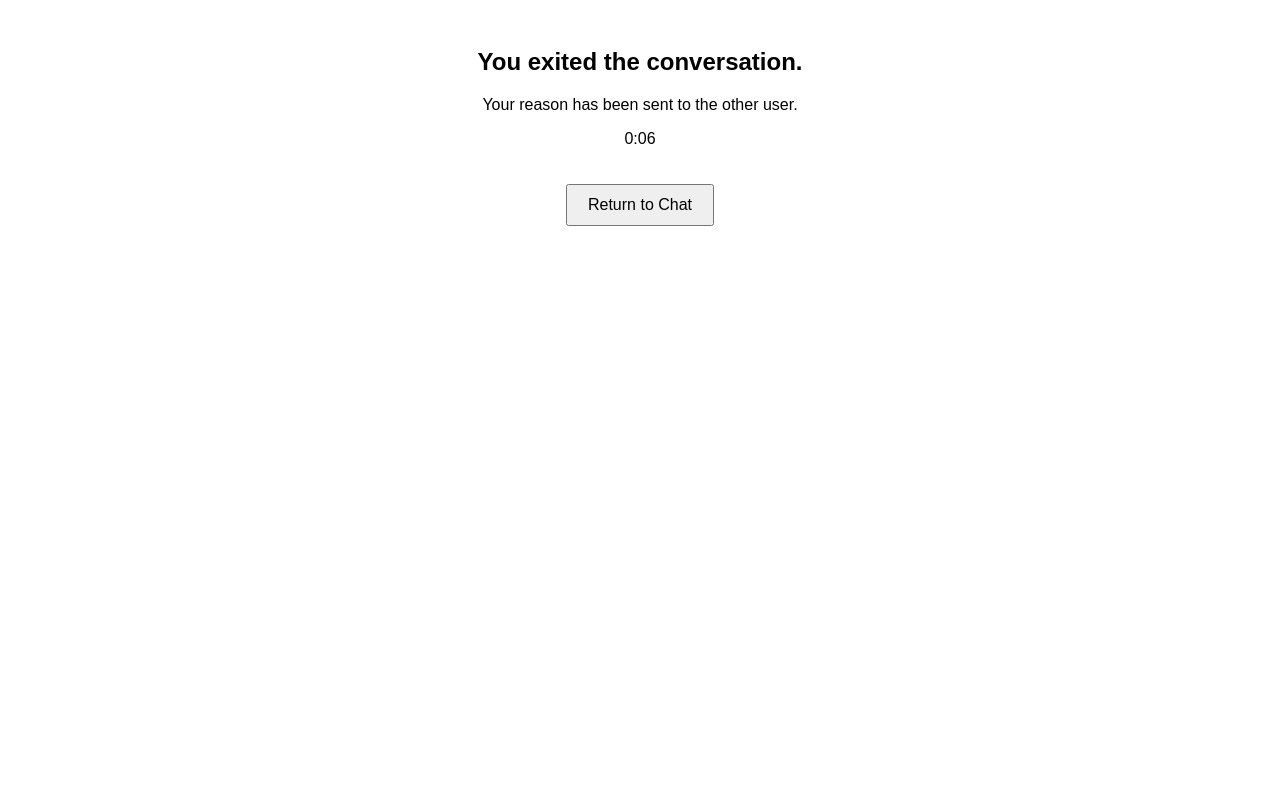
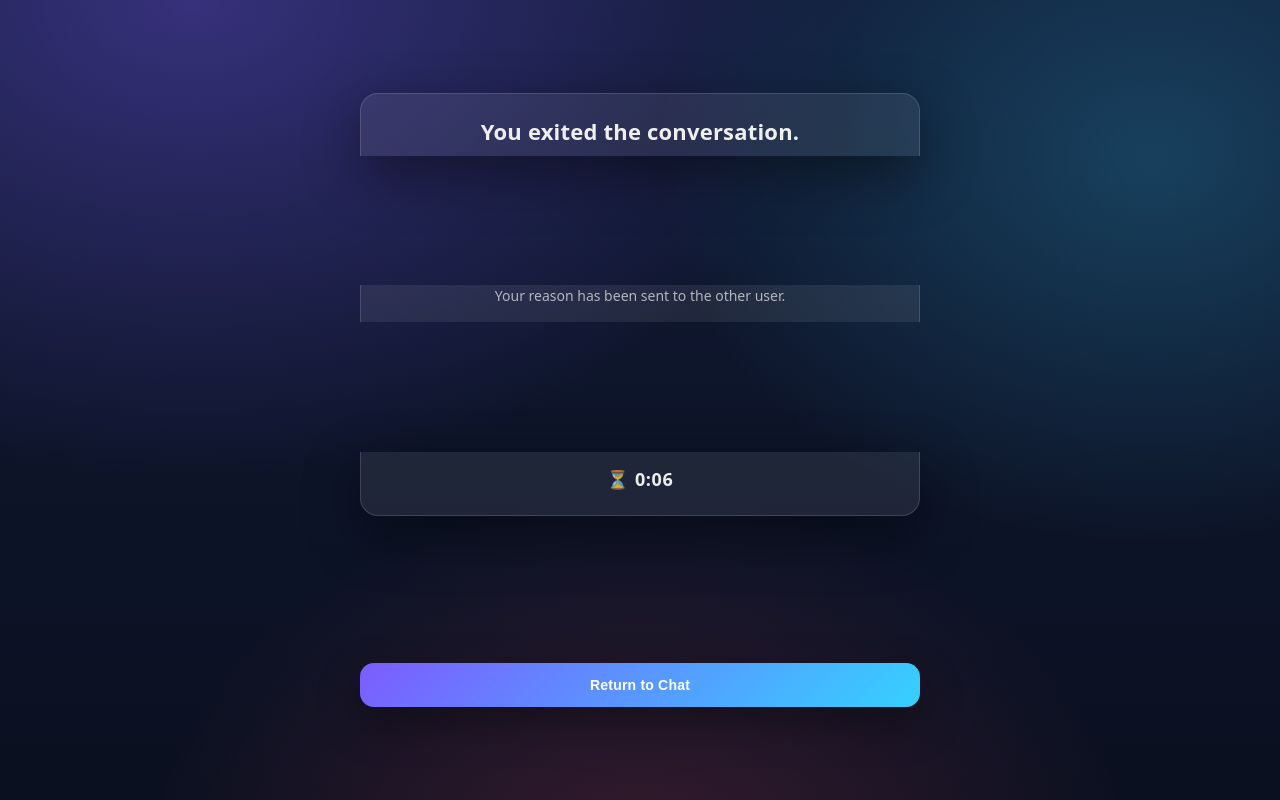
Before and after one commit to hyunju12345/GhostChat, a website: page home.html in a window 1280 px wide. Drawn offline with Linux system fonts and the light colour scheme.

Commit message:
css edit

```diff
--- a/home.html
+++ b/home.html
@@ -1,23 +1,10 @@
-<!-- quick code from chatgpt to fill page, EDIT THIS STYLE -->
 <!DOCTYPE html>
 <html lang="en">
 
 <head>
     <meta charset="UTF-8">
     <title>Conversation Ended</title>
-    <style>
-        body {
-            font-family: sans-serif;
-            padding: 20px;
-            text-align: center;
-        }
-
-        button {
-            padding: 10px 20px;
-            font-size: 16px;
-            margin-top: 20px;
-        }
-    </style>
+    <link rel="stylesheet" href="homestyle.css">
 </head>
 
 <body>
--- /dev/null
+++ b/homestyle.css
@@ -0,0 +1,143 @@
+:root {
+    --bg: #0b1020;
+    --card: rgba(255, 255, 255, 0.08);
+    --border: rgba(255, 255, 255, 0.14);
+    --text: rgba(255, 255, 255, 0.92);
+    --muted: rgba(255, 255, 255, 0.65);
+    --shadow: 0 18px 55px rgba(0, 0, 0, 0.45);
+    --radius: 18px;
+
+    --primary1: #7c5cff;
+    --primary2: #35d1ff;
+    --danger: #ff4d6d;
+  }
+
+  * {
+    box-sizing: border-box;
+  }
+
+  html,
+  body {
+    height: 100%;
+    margin: 0;
+  }
+
+  body {
+    font-family: ui-sans-serif, system-ui, -apple-system, Segoe UI, Roboto, Arial;
+    text-align: center;
+    color: var(--text);
+
+    display: grid;
+    place-items: center;
+    padding: 28px 16px;
+
+    background:
+      radial-gradient(1100px 800px at 15% 0%, rgba(124, 92, 255, 0.35), transparent 60%),
+      radial-gradient(900px 700px at 90% 20%, rgba(53, 209, 255, 0.22), transparent 55%),
+      radial-gradient(900px 700px at 50% 110%, rgba(255, 77, 109, 0.18), transparent 55%),
+      linear-gradient(180deg, #101a35, var(--bg));
+  }
+
+  /* make the content look like a card without adding HTML wrappers */
+  h2,
+  p,
+  button {
+    width: min(560px, 100%);
+  }
+
+  /* Title */
+  h2 {
+    margin: 0;
+    padding: 22px 20px 10px;
+
+    font-size: 22px;
+    letter-spacing: 0.2px;
+
+    background: var(--card);
+    border: 1px solid var(--border);
+    border-bottom: none;
+    border-radius: var(--radius) var(--radius) 0 0;
+    box-shadow: var(--shadow);
+  }
+
+  /* Paragraphs */
+  p {
+    margin: 0;
+    padding: 0 20px 16px;
+
+    font-size: 14px;
+    line-height: 1.5;
+    color: var(--muted);
+
+    background: var(--card);
+    border-left: 1px solid var(--border);
+    border-right: 1px solid var(--border);
+  }
+
+  /* Countdown (pill style inside the card) */
+  #countdown {
+    padding: 14px 20px 22px;
+    font-size: 18px;
+    font-weight: 800;
+    letter-spacing: 0.6px;
+    font-variant-numeric: tabular-nums;
+    color: var(--text);
+
+    border-bottom: 1px solid var(--border);
+    border-radius: 0 0 var(--radius) var(--radius);
+    box-shadow: var(--shadow);
+
+    position: relative;
+  }
+
+  /* Add a little icon */
+  #countdown::before {
+    content: "⏳ ";
+    opacity: 0.9;
+  }
+
+  /* Button */
+  button {
+    margin-top: 18px;
+    padding: 14px 18px;
+
+    font-size: 14px;
+    font-weight: 800;
+    letter-spacing: 0.2px;
+
+    border: 0;
+    border-radius: 14px;
+    cursor: pointer;
+    color: white;
+
+    background: linear-gradient(135deg, var(--primary1), var(--primary2));
+    box-shadow: 0 16px 42px rgba(0, 0, 0, 0.35);
+
+    transition: transform 140ms ease, filter 140ms ease, box-shadow 140ms ease;
+  }
+
+  button:hover {
+    filter: brightness(1.06);
+    transform: translateY(-1px);
+    box-shadow: 0 22px 55px rgba(0, 0, 0, 0.42);
+  }
+
+  button:active {
+    transform: translateY(0px);
+    filter: brightness(0.98);
+  }
+
+  /* Mobile tweaks */
+  @media (max-width: 420px) {
+    h2 {
+      font-size: 20px;
+    }
+
+    #countdown {
+      font-size: 17px;
+    }
+
+    button {
+      border-radius: 12px;
+    }
+  }
--- a/style.css
+++ b/style.css
@@ -1,19 +1,213 @@
-.body {
-    font-family: sans-serif;
+/* ===== Base ===== */
+:root{
+    --bg: #0b1020;
+    --card: rgba(255,255,255,0.08);
+    --card-strong: rgba(255,255,255,0.12);
+    --text: rgba(255,255,255,0.92);
+    --muted: rgba(255,255,255,0.65);
+    --border: rgba(255,255,255,0.14);
+    --shadow: 0 12px 40px rgba(0,0,0,0.35);
+    --radius: 18px;
+
+    --primary: #7c5cff;
+    --primary-2: #35d1ff;
+    --danger: #ff4d6d;
+  }
+
+  *{ box-sizing: border-box; }
+  html, body { height: 100%; }
+
+  body{
+    margin: 0;
+    font-family: ui-sans-serif, system-ui, -apple-system, Segoe UI, Roboto, Arial, "Apple Color Emoji","Segoe UI Emoji";
+    color: var(--text);
+    background:
+      radial-gradient(1200px 800px at 20% 0%, rgba(124,92,255,0.35), transparent 60%),
+      radial-gradient(900px 700px at 90% 20%, rgba(53,209,255,0.25), transparent 55%),
+      radial-gradient(900px 700px at 50% 110%, rgba(255,77,109,0.18), transparent 55%),
+      var(--bg);
+  }
+
+  /* ===== Layout container ===== */
+  .app{
+    min-height: 100%;
+    display: grid;
+    place-items: center;
+    padding: 28px 16px;
+  }
+
+  .panel{
+    width: min(740px, 100%);
+    background: var(--card);
+    border: 1px solid var(--border);
+    border-radius: var(--radius);
+    box-shadow: var(--shadow);
+    overflow: hidden;
+  }
+
+  .panelHeader{
+    padding: 18px 20px;
+    border-bottom: 1px solid var(--border);
+    display: flex;
+    align-items: center;
+    justify-content: space-between;
+    gap: 12px;
+  }
+
+  .title{
+    margin: 0;
+    font-size: 18px;
+    letter-spacing: 0.2px;
+  }
+
+  .subtle{
+    margin: 0;
+    font-size: 13px;
+    color: var(--muted);
+  }
+
+  /* ===== Chat ===== */
+  #messages{
+    height: 360px;
+    overflow-y: auto;
+    padding: 16px;
+    display: flex;
+    flex-direction: column;
+    gap: 10px;
+  }
+
+  /* basic message bubbles (works with your current <div> messages) */
+  #messages > div{
+    max-width: 85%;
+    padding: 10px 12px;
+    border-radius: 14px;
+    background: rgba(255,255,255,0.10);
+    border: 1px solid rgba(255,255,255,0.10);
+    color: var(--text);
+    line-height: 1.3;
+    white-space: pre-wrap;
+    word-break: break-word;
+  }
+
+  #messages > div:nth-child(odd){
+    align-self: flex-start;
+  }
+
+  #messages > div:nth-child(even){
+    align-self: flex-end;
+    background: rgba(124,92,255,0.22);
+    border: 1px solid rgba(124,92,255,0.28);
+  }
+
+  /* ===== Composer ===== */
+  .composer{
+    padding: 14px;
+    border-top: 1px solid var(--border);
+    display: grid;
+    grid-template-columns: 1fr auto auto;
+    gap: 10px;
+    background: rgba(0,0,0,0.12);
+  }
+
+  input{
+    width: 100%;
+    padding: 12px 12px;
+    border-radius: 12px;
+    border: 1px solid rgba(255,255,255,0.16);
+    background: rgba(255,255,255,0.08);
+    color: var(--text);
+    outline: none;
+  }
+
+  input::placeholder{ color: rgba(255,255,255,0.45); }
+
+  button{
+    border: 0;
+    border-radius: 12px;
+    padding: 12px 14px;
+    font-size: 14px;
+    font-weight: 600;
+    cursor: pointer;
+    color: white;
+    background: linear-gradient(135deg, var(--primary), var(--primary-2));
+    box-shadow: 0 10px 26px rgba(0,0,0,0.25);
+    transition: transform 120ms ease, filter 120ms ease;
+  }
+
+  button:hover{ filter: brightness(1.06); transform: translateY(-1px); }
+  button:active{ transform: translateY(0px); }
+
+  /* exit button as icon-ish */
+  #exitBtn{
+    width: 44px;
+    display: grid;
+    place-items: center;
+    padding: 12px 0;
+    background: rgba(255,255,255,0.10);
+    border: 1px solid rgba(255,255,255,0.14);
+    box-shadow: none;
+  }
+
+  /* ===== Modal reason box ===== */
+  #reasonBox{
+    position: fixed;
+    inset: 0;
+    display: none; /* you already toggle this in JS */
+    place-items: center;
     padding: 20px;
-}
+    background: rgba(0,0,0,0.55);
+    backdrop-filter: blur(6px);
+    z-index: 999;
+  }
 
-#messages {
-    border: 1px solid #ccc;
-    padding: 10px;
-    height: 200px;
-    overflow-y: auto;
-}
+  .reasonCard{
+    width: min(560px, 100%);
+    background: rgba(20,26,46,0.92);
+    border: 1px solid rgba(255,255,255,0.14);
+    border-radius: 18px;
+    box-shadow: var(--shadow);
+    padding: 18px;
+  }
 
-/* this one is written by chatgpt for quick styling */
-#reasonBox {
-    border: 1px solid #aaa;
-    padding: 15px;
-    margin-top: 15px;
-    background: #f9f9f9;
-}
+  .reasonCard h2{
+    margin: 0 0 10px 0;
+    font-size: 16px;
+  }
+
+  .reasonCard .row{
+    display: grid;
+    gap: 10px;
+    margin-top: 10px;
+  }
+
+  #busyBtn{
+    background: rgba(255,255,255,0.10);
+    border: 1px solid rgba(255,255,255,0.14);
+    box-shadow: none;
+  }
+
+  #sendBtn{
+    background: linear-gradient(135deg, var(--danger), #ff8aa0);
+  }
+
+  /* ===== Home page (ended) ===== */
+  .centerCard{
+    padding: 28px 22px;
+    text-align: center;
+  }
+
+  .bigEmoji{
+    font-size: 34px;
+    margin-bottom: 10px;
+  }
+
+  #countdown{
+    margin: 14px auto 0;
+    width: fit-content;
+    padding: 10px 14px;
+    border-radius: 999px;
+    background: rgba(255,255,255,0.10);
+    border: 1px solid rgba(255,255,255,0.14);
+    color: var(--text);
+    font-variant-numeric: tabular-nums;
+  }
```
